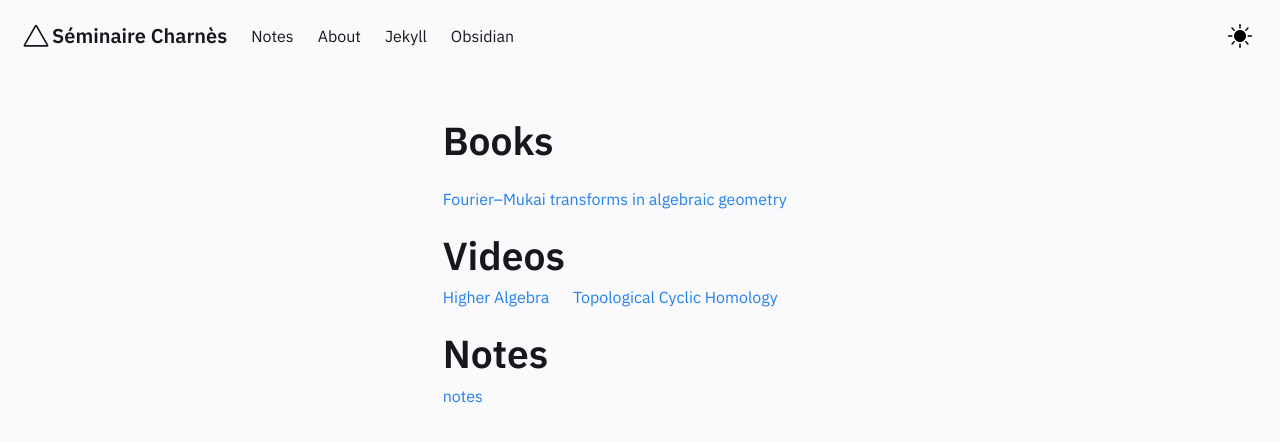
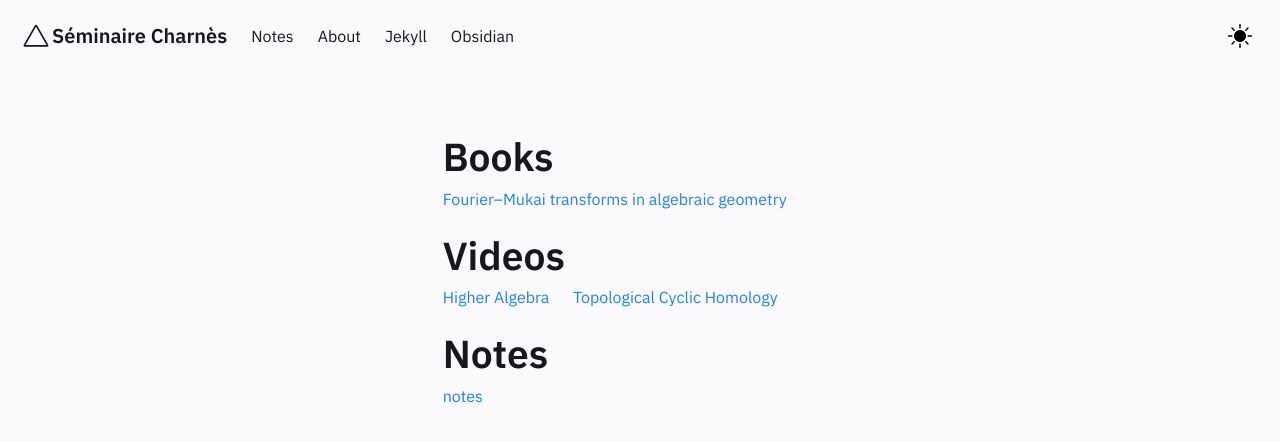
Before and after one commit to runxg/runxg.github.io, a Jekyll site: the page built from pages/index.md, in a window 1280 px wide. Shown: the top 442 px of the page. Built offline with Jekyll 4.4.1, drawn with Linux system fonts in a browser that asks for light colours.

Commit message:
Update Homepage.html

```diff
--- a/_includes/Homepage.html
+++ b/_includes/Homepage.html
@@ -1,7 +1,6 @@
 <div class="column is-4">
     <div class="block homeblock">
-    <h1>Books</h1>
-    <p>
+    <p><h1>Books</h1>
         <details>
         <summary> <a href="https://typo.iwr.uni-heidelberg.de/fileadmin/groups/arithgeo/templates/data/Judith_Ludwig/Derivierte_Kategorien/H.pdf">
             Fourier–Mukai transforms in algebraic geometry </a> </summary>
```
